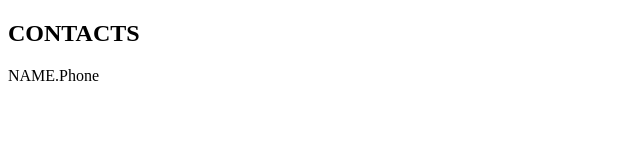
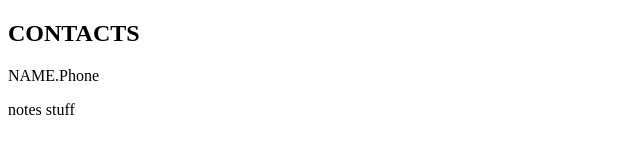
Before and after one commit to newtogithub/com.bread.demo, a plain HTML site: page WebContent/contacts.html in a window 1280 px wide. Shown: the full height of the page, 0-640 px from the left. Drawn offline with Linux system fonts and the light colour scheme.

Commit message:
added notes

```diff
--- a/WebContent/contacts.html
+++ b/WebContent/contacts.html
@@ -7,5 +7,6 @@
 <body>
     <h2> CONTACTS</h2>
     <p>NAME.Phone</p>
+    <p>notes stuff</p>
 </body>
 </html>
```
